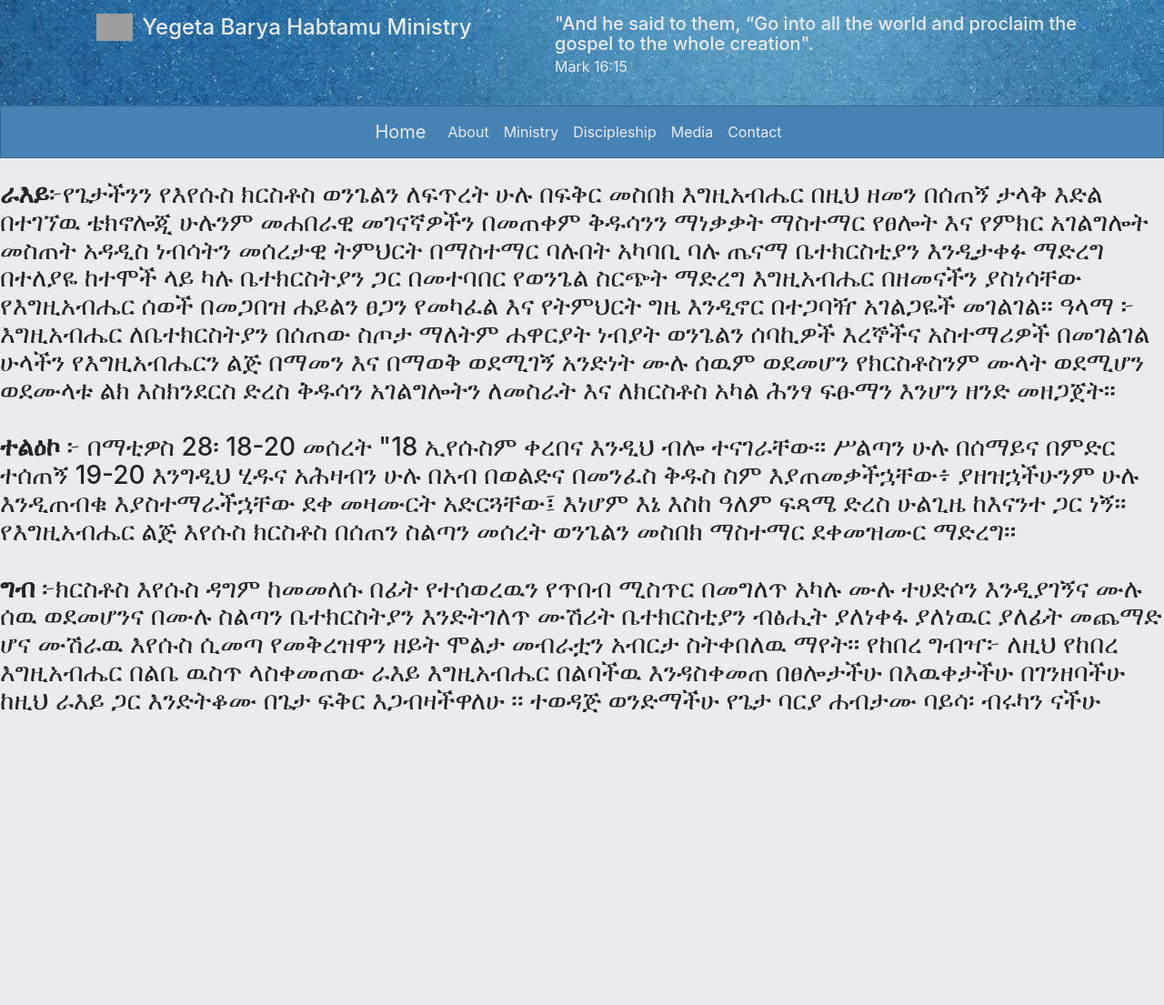
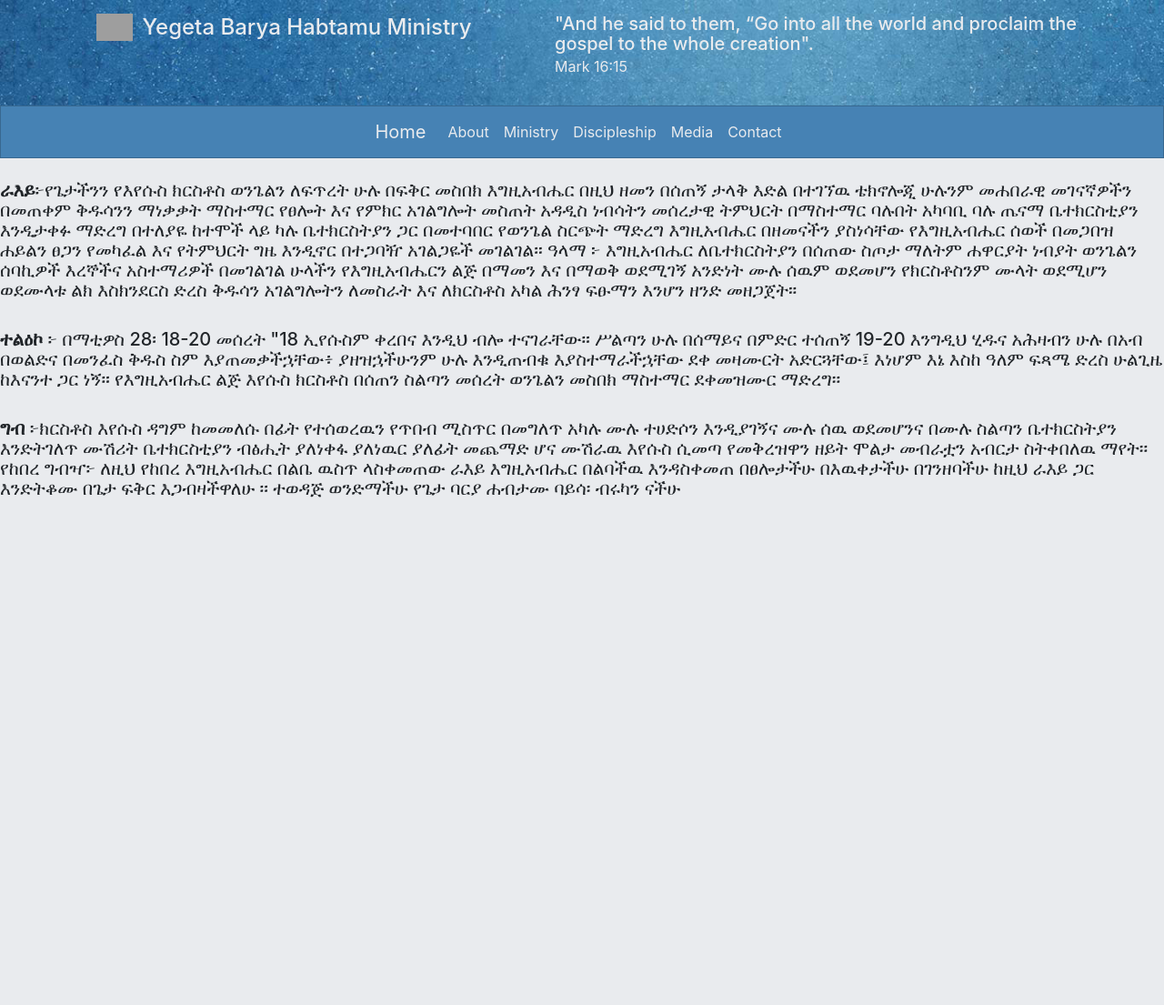
Before and after one commit to GetenetLaloto/YegetaBarya-Habtamu-, a Jekyll site: the page built from Ministry.html, in a window 1280 px wide. Shown: the whole page at 91% size. Built offline with Jekyll 4.4.1, drawn with Linux system fonts in a browser that asks for light colours; nearby versions of some CDN libraries; grey boxes are pictures that could not be loaded.

```diff
--- a/Ministry.html
+++ b/Ministry.html
@@ -4,20 +4,20 @@ title: Ministry
 permalink: /Ministry
 ---
 <br>
-<h3><strong>ራእይ</strong>፦የጌታችንን የእየሱስ ክርስቶስ  ወንጌልን ለፍጥረት ሁሉ በፍቅር መስበክ እግዚአብሔር በዚህ ዘመን በሰጠኝ ታላቅ እድል በተገኘዉ ቴክኖሎጂ ሁሉንም መሐበራዊ
+<h5><strong>ራእይ</strong>፦የጌታችንን የእየሱስ ክርስቶስ  ወንጌልን ለፍጥረት ሁሉ በፍቅር መስበክ እግዚአብሔር በዚህ ዘመን በሰጠኝ ታላቅ እድል በተገኘዉ ቴክኖሎጂ ሁሉንም መሐበራዊ
   መገናኛዎችን በመጠቀም ቅዱሳንን ማነቃቃት ማስተማር የፀሎት እና የምክር አገልግሎት መስጠት አዳዲስ ነብሳትን መሰረታዊ ትምህርት በማስተማር ባሉበት አካባቢ ባሉ
   ጤናማ ቤተክርስቲያን እንዲታቀፉ ማድረግ በተለያዬ ከተሞች ላይ ካሉ ቤተክርስትያን ጋር በመተባበር  የወንጌል ስርጭት ማድረግ እግዚአብሔር በዘመናችን ያስነሳቸው
   የእግዚአብሔር ሰወች በመጋበዝ ሐይልን ፀጋን የመካፈል እና የትምህርት ግዜ እንዲኖር በተጋባዥ አገልጋዬች መገልገል፡፡                                                                                                                                                                                                         ዓላማ   ፦ እግዚአብሔር ለቤተክርስትያን በሰጠው ስጦታ ማለትም ሐዋርያት ነብያት ወንጌልን ሰባኪዎች እረኞችና አስተማሪዎች በመገልገል ሁላችን የእግዚአብሔርን ልጅ በማመን እና በማወቅ ወደሚገኝ አንድነት ሙሉ ሰዉም ወደመሆን የክርስቶስንም ሙላት ወደሚሆን ወደሙላቱ ልክ እስክንደርስ ድረስ ቅዱሳን አገልግሎትን ለመስራት እና ለክርስቶስ አካል ሕንፃ ፍፁማን እንሆን ዘንድ መዘጋጀት፡፡
-</h3>
+</h5>
 <br>
-<h3> <strong>ተልዕኮ</strong>  ፦   በማቲዎስ 28፡ 18-20 መሰረት "18 ኢየሱስም ቀረበና እንዲህ ብሎ ተናገራቸው። ሥልጣን ሁሉ በሰማይና በምድር ተሰጠኝ
+<h5> <strong>ተልዕኮ</strong>  ፦   በማቲዎስ 28፡ 18-20 መሰረት "18 ኢየሱስም ቀረበና እንዲህ ብሎ ተናገራቸው። ሥልጣን ሁሉ በሰማይና በምድር ተሰጠኝ
   19-20 እንግዲህ ሂዱና አሕዛብን ሁሉ በአብ በወልድና በመንፈስ ቅዱስ ስም እያጠመቃችኋቸው፥ ያዘዝኋችሁንም ሁሉ እንዲጠብቁ እያስተማራችኋቸው
   ደቀ መዛሙርት አድርጓቸው፤ እነሆም እኔ እስከ ዓለም ፍጻሜ ድረስ ሁልጊዜ ከእናንተ ጋር ነኝ። የእግዚአብሔር ልጅ እየሱስ ክርስቶስ በሰጠን ስልጣን መሰረት ወንጌልን መስበክ ማስተማር ደቀመዝሙር ማድረግ፡፡
-</h3>
+</h5>
 <br>
-<h3><strong>ግብ</strong>  ፦ክርስቶስ እየሱስ ዳግም ከመመለሱ በፊት የተሰወረዉን የጥበብ ሚስጥር በመግለጥ አካሉ ሙሉ ተሀድሶን እንዲያገኝና ሙሉ ሰዉ
+<h5><strong>ግብ</strong>  ፦ክርስቶስ እየሱስ ዳግም ከመመለሱ በፊት የተሰወረዉን የጥበብ ሚስጥር በመግለጥ አካሉ ሙሉ ተሀድሶን እንዲያገኝና ሙሉ ሰዉ
   ወደመሆንና በሙሉ ስልጣን ቤተክርስትያን እንድትገለጥ ሙሽሪት ቤተክርስቲያን ብፅሒት ያለነቀፋ ያለነዉር ያለፊት መጨማድ ሆና ሙሽራዉ
   እየሱስ ሲመጣ የመቅረዝዋን ዘይት ሞልታ መብራቷን አብርታ ስትቀበለዉ ማየት፡፡
   የከበረ ግብዣ፦ ለዚህ የከበረ እግዚአብሔር በልቤ ዉስጥ ላስቀመጠው ራእይ እግዚአብሔር በልባችዉ እንዳስቀመጠ በፀሎታችሁ በእዉቀታችሁ
   በገንዘባችሁ ከዚህ ራእይ ጋር እንድትቆሙ በጌታ ፍቅር እጋብዛችዋለሁ ፡፡ ተወዳጅ ወንድማችሁ የጌታ ባርያ ሐብታሙ ባይሳ፡ ብሩካን ናችሁ
-</h3>
+</h5>
```
